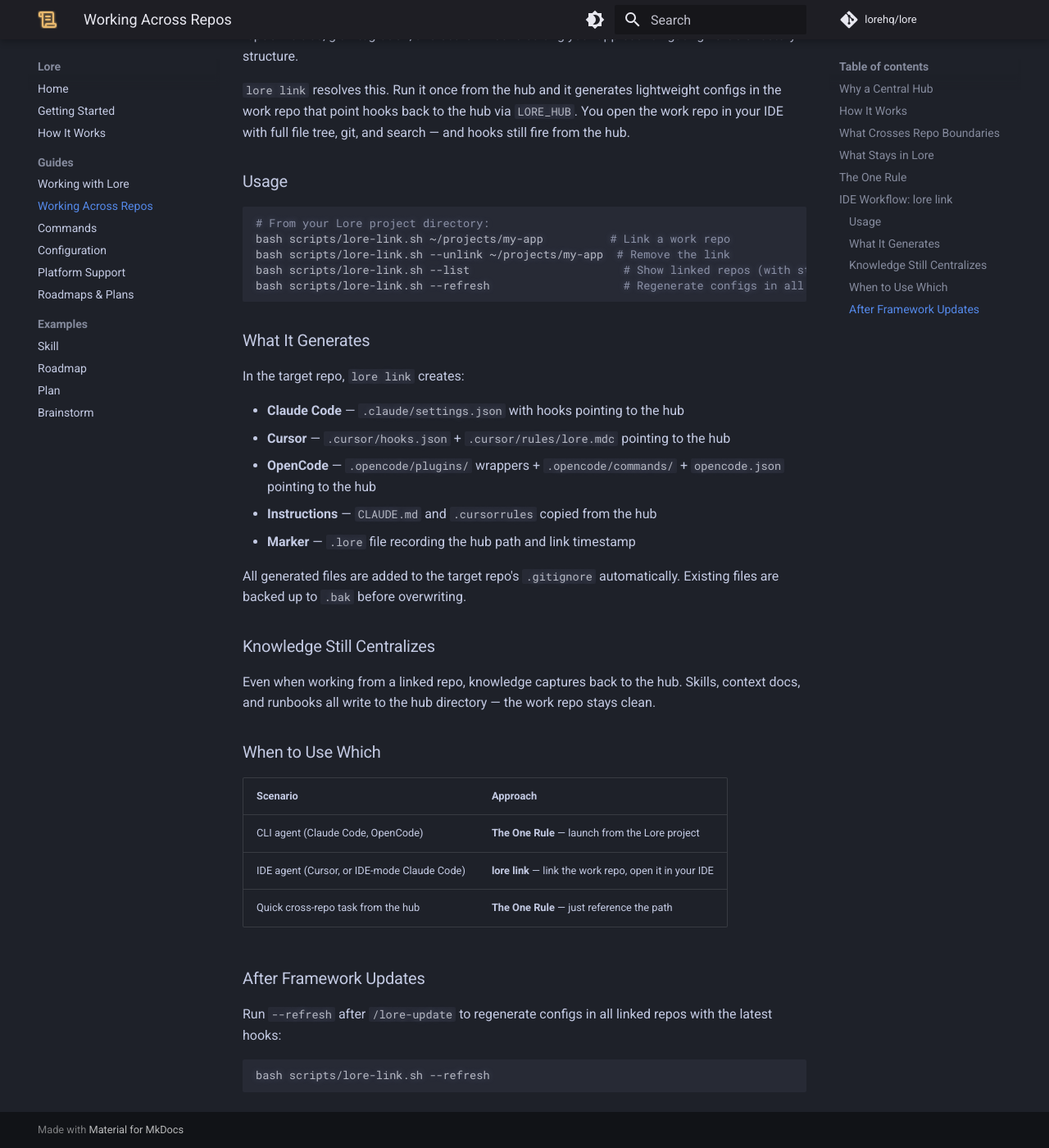
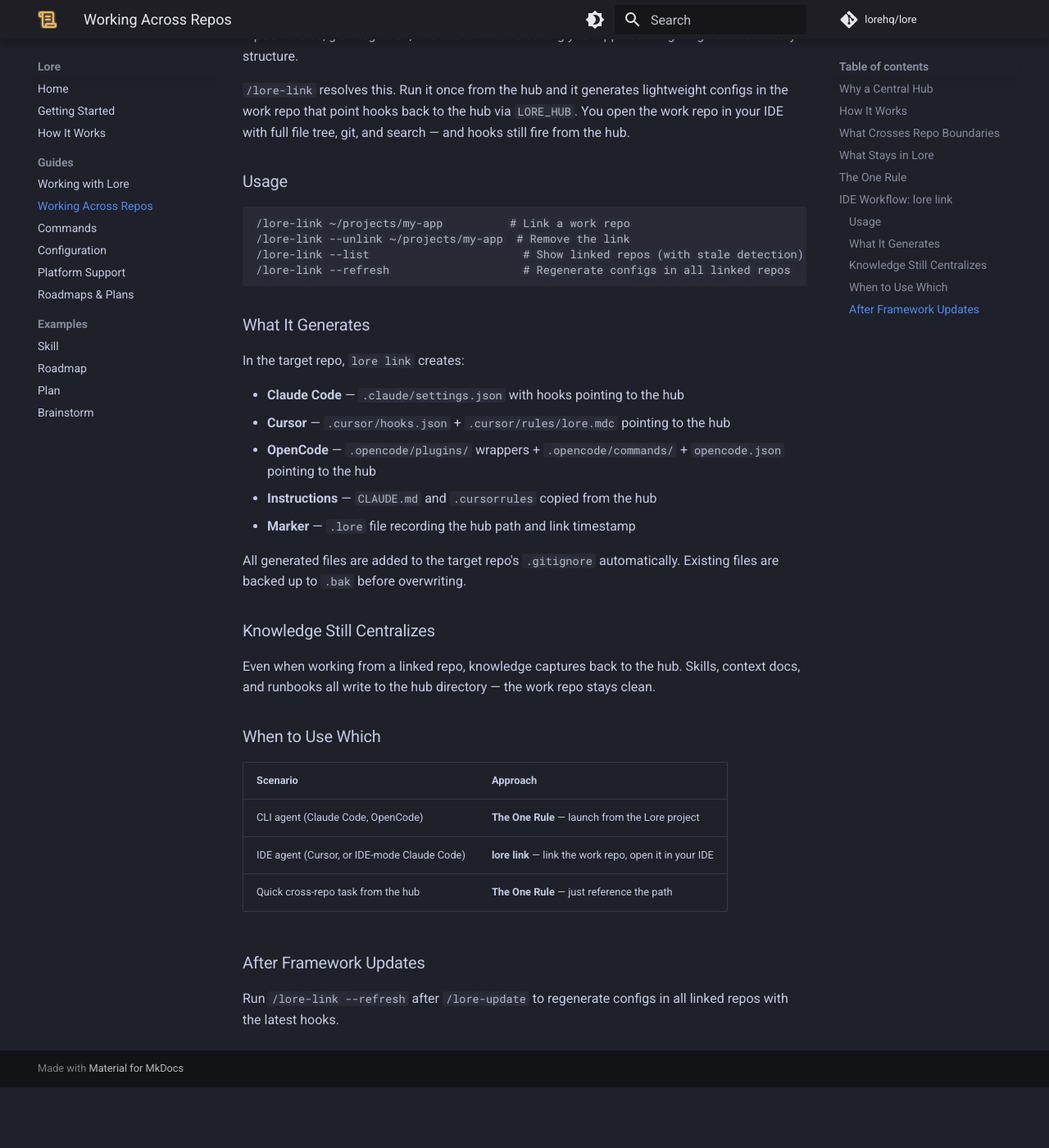
Before and after one commit to lorehq/lore-docs, an MkDocs documentation site: the page built from docs/guides/cross-repo-workflow.md, in a window 1280 px wide and 1400 px high, scrolled down 2493 px. Shown: the whole window at 82% size. Built offline with MkDocs 1.6.1 and Material for MkDocs 9.7.7, drawn with Linux system fonts in a browser that asks for light colours; comment, search, counter and statistics services are not loaded; after the commit the page ends 3818 px from its top, so only the background shows below that.

Commit message:
Update all lore-link references from bash command to /lore-link slash command
Co-Authored-By: Claude Opus 4.6 <noreply@anthropic.com>

````diff
--- a/docs/guides/cross-repo-workflow.md
+++ b/docs/guides/cross-repo-workflow.md
@@ -82,16 +82,15 @@ For IDE workflows where opening the Lore project is impractical, see [IDE Workfl
 
 The One Rule works well for CLI tools like Claude Code and OpenCode — you launch from a directory, and that's that. For IDEs like Cursor, opening the Lore project means losing the work repo's file tree, git integration, and search. You're editing your app but navigating Lore's directory structure.
 
-`lore link` resolves this. Run it once from the hub and it generates lightweight configs in the work repo that point hooks back to the hub via `LORE_HUB`. You open the work repo in your IDE with full file tree, git, and search — and hooks still fire from the hub.
+`/lore-link` resolves this. Run it once from the hub and it generates lightweight configs in the work repo that point hooks back to the hub via `LORE_HUB`. You open the work repo in your IDE with full file tree, git, and search — and hooks still fire from the hub.
 
 ### Usage
 
-```bash
-# From your Lore project directory:
-bash scripts/lore-link.sh ~/projects/my-app          # Link a work repo
-bash scripts/lore-link.sh --unlink ~/projects/my-app  # Remove the link
-bash scripts/lore-link.sh --list                       # Show linked repos (with stale detection)
-bash scripts/lore-link.sh --refresh                    # Regenerate configs in all linked repos
+```
+/lore-link ~/projects/my-app          # Link a work repo
+/lore-link --unlink ~/projects/my-app  # Remove the link
+/lore-link --list                       # Show linked repos (with stale detection)
+/lore-link --refresh                    # Regenerate configs in all linked repos
 ```
 
 ### What It Generates
@@ -120,8 +119,4 @@ Even when working from a linked repo, knowledge captures back to the hub. Skills
 
 ### After Framework Updates
 
-Run `--refresh` after `/lore-update` to regenerate configs in all linked repos with the latest hooks:
-
-```bash
-bash scripts/lore-link.sh --refresh
-```
+Run `/lore-link --refresh` after `/lore-update` to regenerate configs in all linked repos with the latest hooks.
````
Also changed, not shown: docs/guides/commands.md (+13 -13 lines), docs/guides/platform-support.md (+3 -3 lines).
